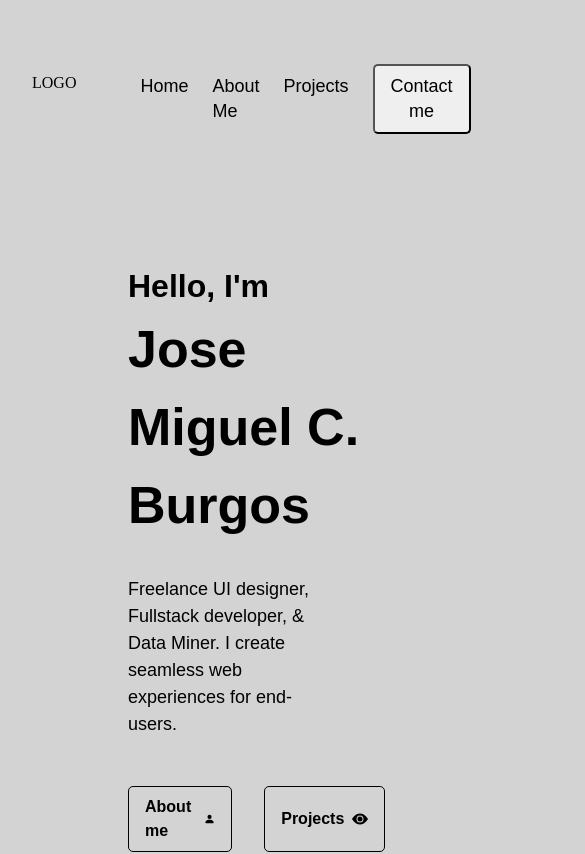
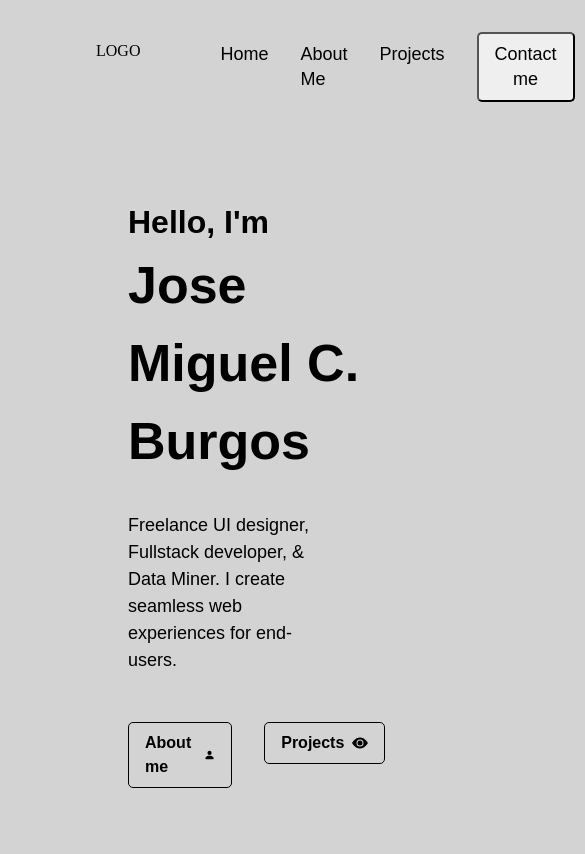
Before and after one commit to migiburgos/Portfolio, a React (Create React App) app in the folder client/: page / in a window 390 px wide. Shown: the top 854 px of the page, 585 px wide, since content can reach past the window. Built offline with nearby package versions, Linux system fonts and the light colour scheme.

Commit message:
Added hrefs

```diff
--- a/client/src/App.jsx
+++ b/client/src/App.jsx
@@ -5,7 +5,7 @@ import "./App.css";
 
 const App = () => {
   return (
-    <div>
+    <div className="App">
       <div>
         <Navbar />
         <Header />
--- a/client/src/components/navbar/Navbar.jsx
+++ b/client/src/components/navbar/Navbar.jsx
@@ -1,5 +1,6 @@
-import React from "react";
+import React, { useState } from "react";
 import "./navbar.css";
+import { RiMenu3Line, RiCloseLine } from "react-icons/ri";
 
 const Menu = () => (
   <>
@@ -16,8 +17,9 @@ const Menu = () => (
 );
 
 const Navbar = () => {
+  const [toggleMenu, setToggleMenu] = useState(false);
   return (
-    <div className="navbar section__padding">
+    <div className="navbar">
       <div className="navbar__links">
         <div className="navbar__logo">
           <p>LOGO</p>
@@ -27,7 +29,11 @@ const Navbar = () => {
         </div>
       </div>
 
-      <button type="button">Contact me</button>
+      <a href="#contact">
+        <div className="navbar__contact">
+          <button type="button">Contact me</button>
+        </div>
+      </a>
     </div>
   );
 };
--- a/client/src/components/navbar/navbar.css
+++ b/client/src/components/navbar/navbar.css
@@ -4,6 +4,8 @@
   flex-direction: row;
   justify-content: space-between;
   align-items: center;
+
+  padding: 2rem 6rem;
 }
 
 .navbar__links {
@@ -18,16 +20,19 @@
 .navbar__links-container {
   display: flex;
 }
+
 .navbar__links-container p,
 .navbar button {
   font-family: var(--font-family);
   font-weight: 500;
   font-size: 18px;
   line-height: 25px;
+
+  margin: 0 1rem;
 }
 
 .navbar__links-container p {
-  margin-right: 1.5rem;
+  /* margin-right: 1.5rem; */
 }
 
 .navbar button {
--- a/client/src/components/project/project.css
+++ b/client/src/components/project/project.css
@@ -1,16 +1,16 @@
-.project,
-.project__photo,
-.project__content {
+.project {
   display: flex;
   flex: 1;
 }
 
 .project {
-  padding: 2rem 3rem;
+  padding: 2rem 3rem 4rem;
   background-color: var(--color-bg);
 }
 
 .project__photo {
+  display: flex;
+  flex: 2;
   justify-content: center;
 }
 
@@ -20,6 +20,8 @@
 }
 
 .project__content {
+  display: flex;
+  flex: 1;
   flex-direction: column;
   align-items: flex-start;
   justify-content: center;
--- a/client/src/containers/about/About.jsx
+++ b/client/src/containers/about/About.jsx
@@ -4,7 +4,7 @@ import mypic1 from "../../assets/mypic1.png";
 
 const About = () => {
   return (
-    <div className="about section__padding">
+    <div className="about section__padding" id="about">
       <div className="about__photo">
         <img src={mypic1} alt="mypic1" />
       </div>
--- a/client/src/containers/about/about.css
+++ b/client/src/containers/about/about.css
@@ -49,7 +49,6 @@
   font-style: normal;
   font-weight: 500;
   font-size: 16px;
-  line-height: 128.7%;
   letter-spacing: 0.0125em;
   border-radius: 5px;
 
--- a/client/src/containers/contact/Contact.jsx
+++ b/client/src/containers/contact/Contact.jsx
@@ -5,7 +5,7 @@ import { IoMdSend } from "react-icons/io";
 
 const Contact = () => {
   return (
-    <div className="contact section__padding">
+    <div className="contact section__padding" id="contact">
       <h1>Contact Me</h1>
       <p className="contact__subtitle">Get in touch</p>
 
--- a/client/src/containers/footer/footer.css
+++ b/client/src/containers/footer/footer.css
@@ -58,3 +58,15 @@
   flex-direction: column;
   flex: 1;
 }
+
+@media screen and (max-width: 1050px) {
+}
+
+@media screen and (max-width: 700px) {
+}
+
+@media screen and (max-width: 550px) {
+  .footer {
+    padding: 0;
+  }
+}
--- a/client/src/containers/header/Header.jsx
+++ b/client/src/containers/header/Header.jsx
@@ -15,14 +15,18 @@ const Header = () => {
           seamless web experiences for end-users.
         </p>
         <div className="header__buttons-container">
+          <a href="#about">
             <div className="header__buttons-button">
               <p>About me</p>
               <BsFillPersonFill size={16} />
             </div>
+          </a>
+          <a href="#projects">
             <div className="header__buttons-button">
               <p>Projects</p>
               <BsFillEyeFill size={16} />
             </div>
+          </a>
         </div>
       </div>
 
--- a/client/src/containers/header/header.css
+++ b/client/src/containers/header/header.css
@@ -1,12 +1,6 @@
 .header {
-  /* border: 1px solid black; */
   display: flex;
   padding: 4rem 8rem;
-}
-
-.header__content,
-.header__pic {
-  /* border: 1px solid black; */
 }
 
 .header__content {
@@ -76,7 +70,7 @@
 }
 
 .header__pic img {
-  width: 60%;
+  width: 65%;
   height: 100%;
   border-radius: 146.5px;
 }
--- a/client/src/containers/projects/Projects.jsx
+++ b/client/src/containers/projects/Projects.jsx
@@ -38,7 +38,7 @@ const items = [
 
 const Projects = () => {
   return (
-    <div className="projects section__padding">
+    <div className="projects section__padding" id="projects">
       <h1 className="projects__title">Portfolio</h1>
       <p className="projects__subtitle">Most Recent Work</p>
       <Swiper
```
Lines whose indentation alone changed are shown as unchanged.
